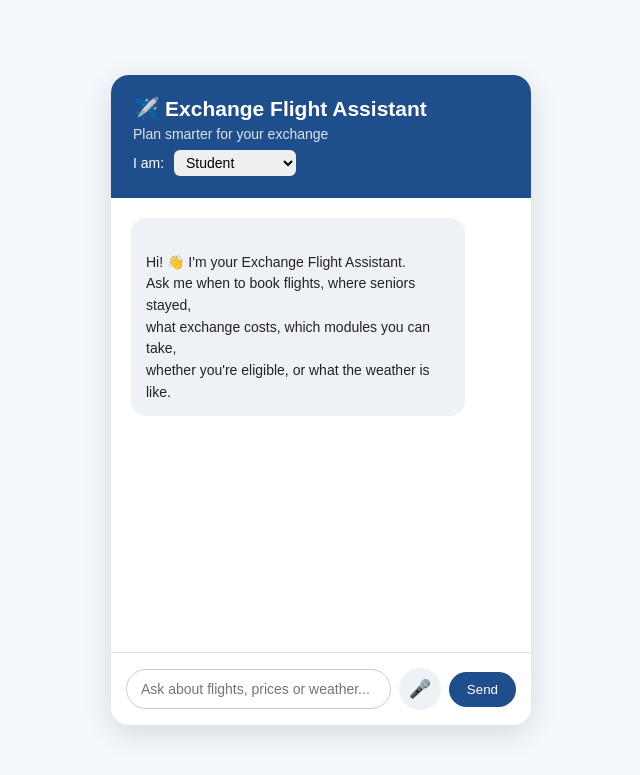
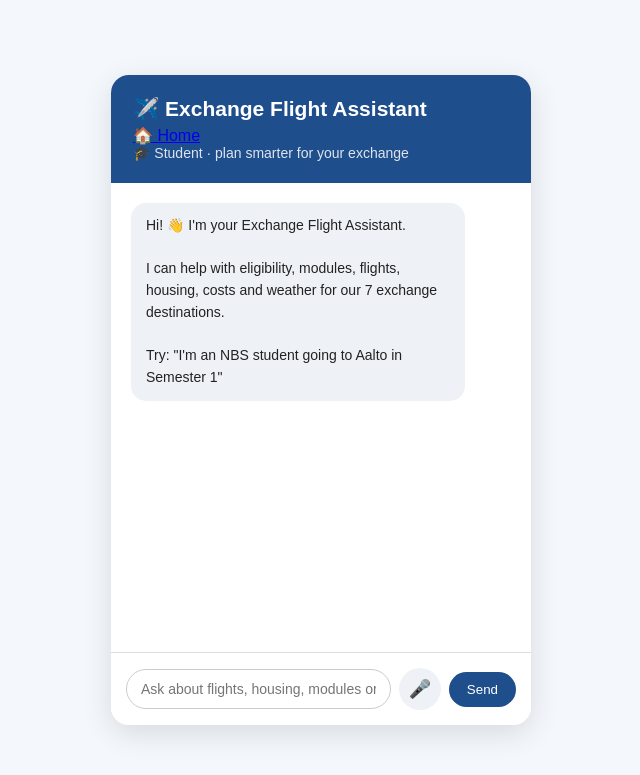
Before and after one commit to veda-ho/Chatbot, a Flask app: page / in a window 1280 px wide. Shown: the top 775 px of the page, without its empty margins (319-959 px from the left). Run offline with Flask 3, Linux system fonts and the light colour scheme; parts of the project's set-up code (start-up, migrations or seed data) failed here and were passed over.

Commit message:
Add files via upload

```diff
--- a/templates/index.html
+++ b/templates/index.html
@@ -5,7 +5,7 @@
     <meta charset="UTF-8">
     <meta name="viewport" content="width=device-width, initial-scale=1.0">
 
-    <title>Exchange Flight Assistant</title>
+    <title>ExchangeBot | NTU Travel Assistant</title>
 
     <link
         rel="stylesheet"
@@ -13,36 +13,56 @@
     >
 </head>
 
-<body>
+<!-- data-role tells script.js whether this chat is for a student or staff -->
+<body data-role="{{ role }}">
 
     <!-- Main chatbot container -->
     <div class="chat-container">
 
         <!-- Header -->
         <div class="chat-header">
-            <h1>✈️ Exchange Flight Assistant</h1>
-            <p>Plan smarter for your exchange</p>
 
-            <!-- Student or staff: changes which NTU travel rules apply -->
-            <label class="user-type">
-                I am:
-                <select id="user-type">
-                    <option value="student">Student</option>
-                    <option value="staff">Staff / Faculty</option>
-                </select>
-            </label>
+            <div class="header-row">
+
+                <h1>✈️ Exchange Flight Assistant</h1>
+
+                <!-- Back to the home page: starts a new chat -->
+                <a
+                    class="home-button"
+                    href="{{ url_for('home') }}"
+                    title="Back to home (starts a new chat)"
+                >
+                    🏠 Home
+                </a>
+
+            </div>
+
+            {% if role == "staff" %}
+                <p>🏛️ Staff / Faculty · showing options NTU will reimburse</p>
+            {% else %}
+                <p>🎓 Student · plan smarter for your exchange</p>
+            {% endif %}
+
         </div>
 
 
         <!-- Chat messages -->
         <div class="chat-box" id="chat-box">
 
-            <div class="message bot-message">
-                Hi! 👋 I'm your Exchange Flight Assistant.
-                Ask me when to book flights, where seniors stayed,
-                what exchange costs, which modules you can take,
-                whether you're eligible, or what the weather is like.
-            </div>
+            <!-- Keep each line of the greeting on one line: line breaks here show in the chat -->
+            {% if role == "staff" %}
+            <div class="message bot-message" id="greeting">Hi! 👋 I'm your NTU travel assistant.
+
+I'll only show flights and bookings you can claim under NTU's staff travel policy.
+
+Try: "I need a flight to Hanoi for a research trip on 12 January"</div>
+            {% else %}
+            <div class="message bot-message" id="greeting">Hi! 👋 I'm your Exchange Flight Assistant.
+
+I can help with eligibility, modules, flights, housing, costs and weather for our 7 exchange destinations.
+
+Try: "I'm an NBS student going to Aalto in Semester 1"</div>
+            {% endif %}
 
         </div>
 
@@ -53,7 +73,7 @@
             <input
                 type="text"
                 id="user-input"
-                placeholder="Ask about flights, prices or weather..."
+                placeholder="Ask about flights, housing, modules or weather..."
             >
 
             <!-- Voice input -->
```
Also changed, not shown: templates/home.html (added, +86 -0 lines).
